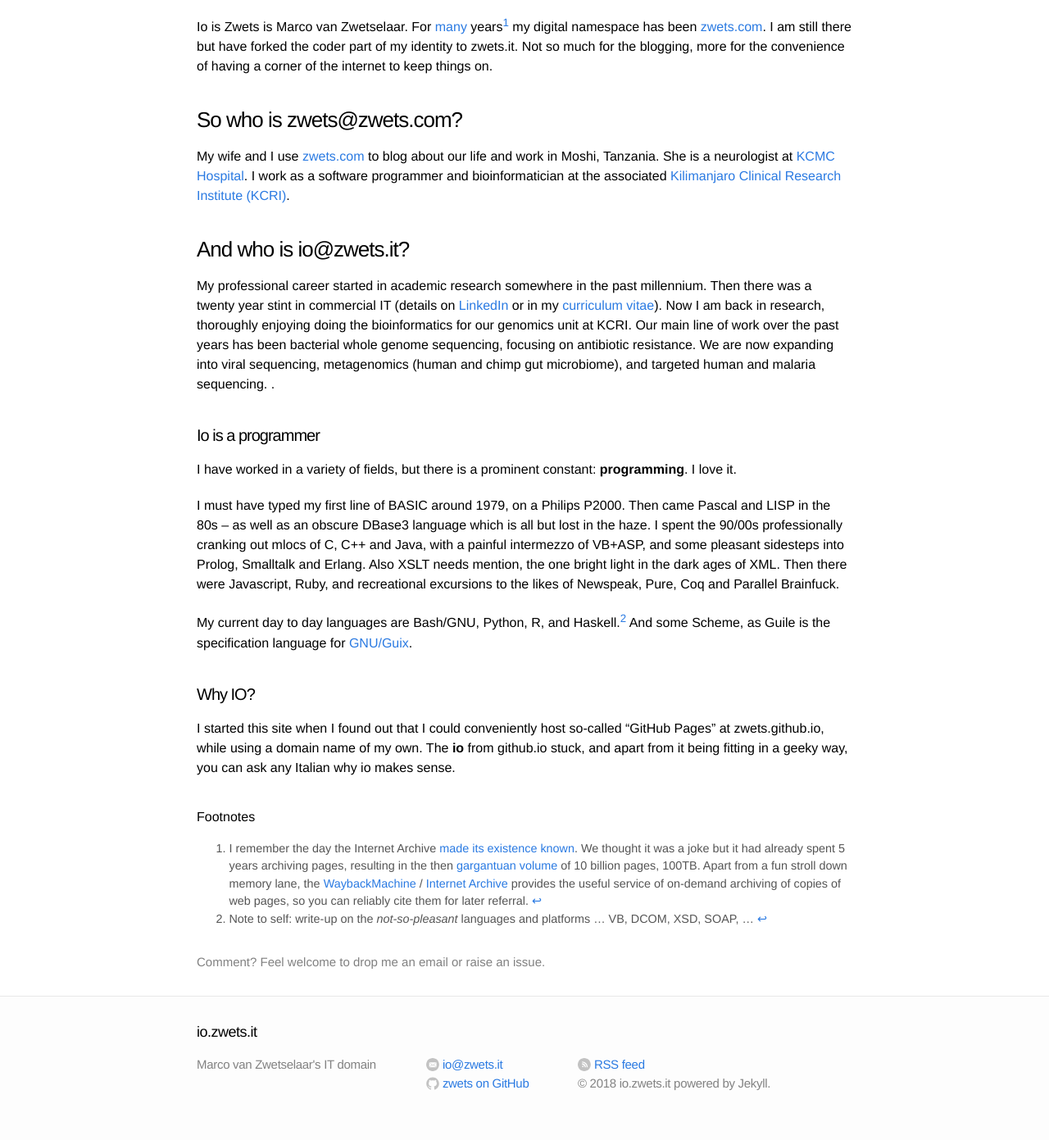
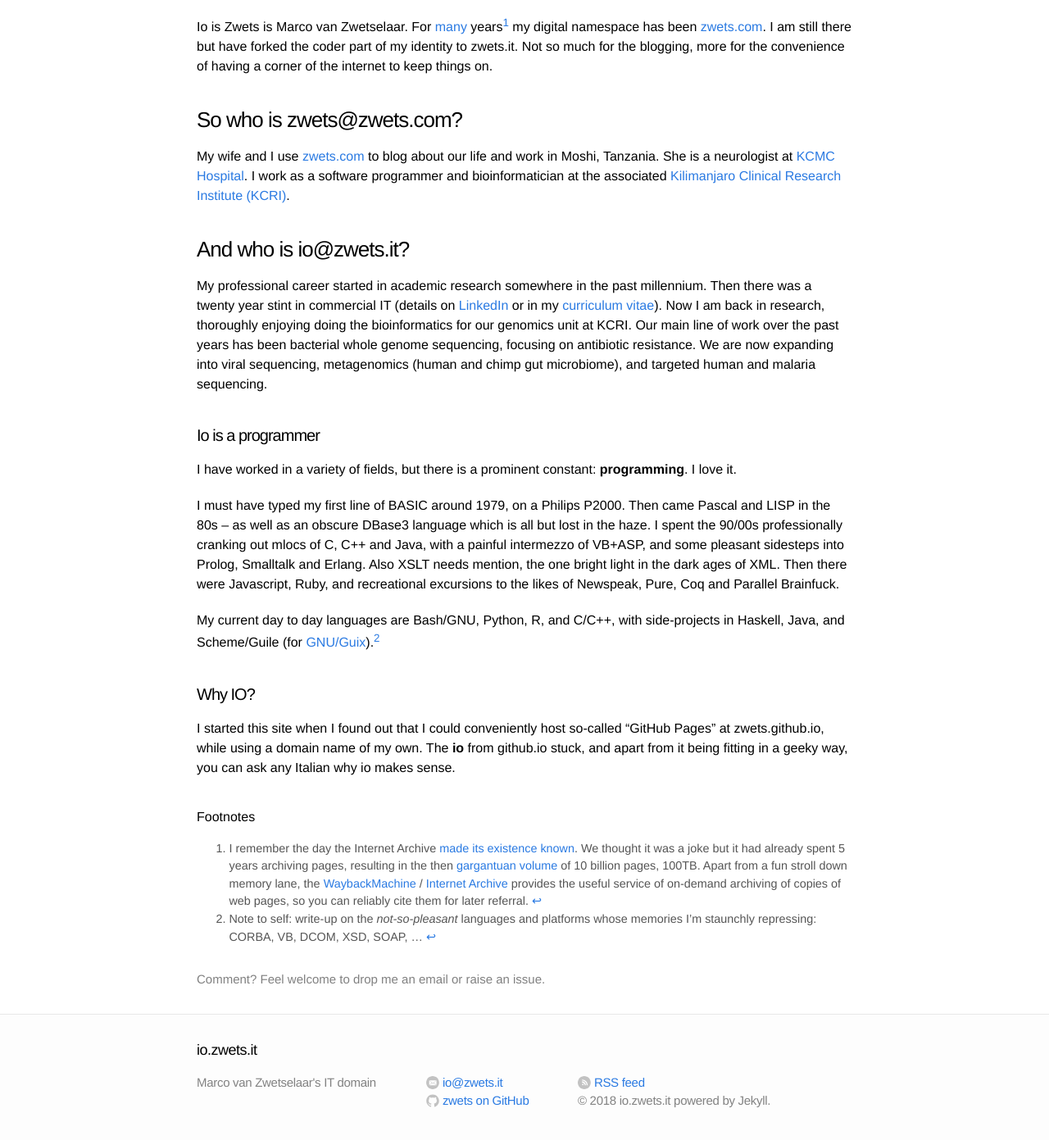
Before and after one commit to zwets/zwets.github.io, a Jekyll site: the page built from about.md, in a window 1280 px wide and 1400 px high, scrolled down 218 px. Shown: the top 1391 px of the window at 82% size. Built offline with Jekyll 4.4.1, drawn with Linux system fonts in a browser that asks for light colours.

Commit message:
Fix the about, too

```diff
--- a/about.md
+++ b/about.md
@@ -15,7 +15,7 @@ My wife and I use [zwets.com](http://zwets.com/) to blog about our life and work
 
 ### And who is io@zwets.it?
 
-My professional career started in academic research somewhere in the past millennium.  Then there was a twenty year stint in commercial IT (details on [LinkedIn](http://tz.linkedin.com/in/zwets) or in my [curriculum vitae](CV_Marco_van_Zwetselaar.pdf)).  Now I am back in research, thoroughly enjoying doing the bioinformatics for our genomics unit at KCRI.  Our main line of work over the past years has been bacterial whole genome sequencing, focusing on antibiotic resistance.  We are now expanding into viral sequencing, metagenomics (human and chimp gut microbiome), and targeted human and malaria sequencing.  .
+My professional career started in academic research somewhere in the past millennium.  Then there was a twenty year stint in commercial IT (details on [LinkedIn](http://tz.linkedin.com/in/zwets) or in my [curriculum vitae](CV_Marco_van_Zwetselaar.pdf)).  Now I am back in research, thoroughly enjoying doing the bioinformatics for our genomics unit at KCRI.  Our main line of work over the past years has been bacterial whole genome sequencing, focusing on antibiotic resistance.  We are now expanding into viral sequencing, metagenomics (human and chimp gut microbiome), and targeted human and malaria sequencing.
 
 #### Io is a programmer
 
@@ -23,7 +23,7 @@ I have worked in a variety of fields, but there is a prominent constant: **progr
 
 I must have typed my first line of BASIC around 1979, on a Philips P2000.  Then came Pascal and LISP in the 80s -- as well as an obscure DBase3 language which is all but lost in the haze.  I spent the 90/00s professionally cranking out mlocs of C, C++ and Java, with a painful intermezzo of VB+ASP, and some pleasant sidesteps into Prolog, Smalltalk and Erlang.  Also XSLT needs mention, the one bright light in the dark ages of XML.  Then there were Javascript, Ruby, and recreational excursions to the likes of Newspeak, Pure, Coq and Parallel Brainfuck.
 
-My current day to day languages are Bash/GNU, Python, R, and Haskell.[^2]  And some Scheme, as Guile is the specification language for [GNU/Guix](http://www.gnu.org/software/guix).
+My current day to day languages are Bash/GNU, Python, R, and C/C++, with side-projects in Haskell, Java, and Scheme/Guile (for [GNU/Guix](http://www.gnu.org/software/guix)).[^2]
 
 #### Why IO?
 
@@ -32,4 +32,4 @@ I started this site when I found out that I could conveniently host so-called "G
 ###### Footnotes
 
 [^1]: I remember the day the Internet Archive [made its existence known](http://web.archive.org/web/20011026003810/http://www.archive.org/wayback/press_kit/index.html).  We thought it was a joke but it had already spent 5 years archiving pages, resulting in the then [gargantuan volume](http://web.archive.org/web/20011202145626/http://www.waybackmachine.org/) of 10 billion pages, 100TB.  Apart from a fun stroll down memory lane, the [WaybackMachine](http://web.archive.org/) / [Internet Archive](http://www.archive.org/) provides the useful service of on-demand archiving of copies of web pages, so you can reliably cite them for later referral.
-[^2]: Note to self: write-up on the *not-so-pleasant* languages and platforms ... VB, DCOM, XSD, SOAP, ...
+[^2]: Note to self: write-up on the *not-so-pleasant* languages and platforms whose memories I'm staunchly repressing: CORBA, VB, DCOM, XSD, SOAP, ...
```
